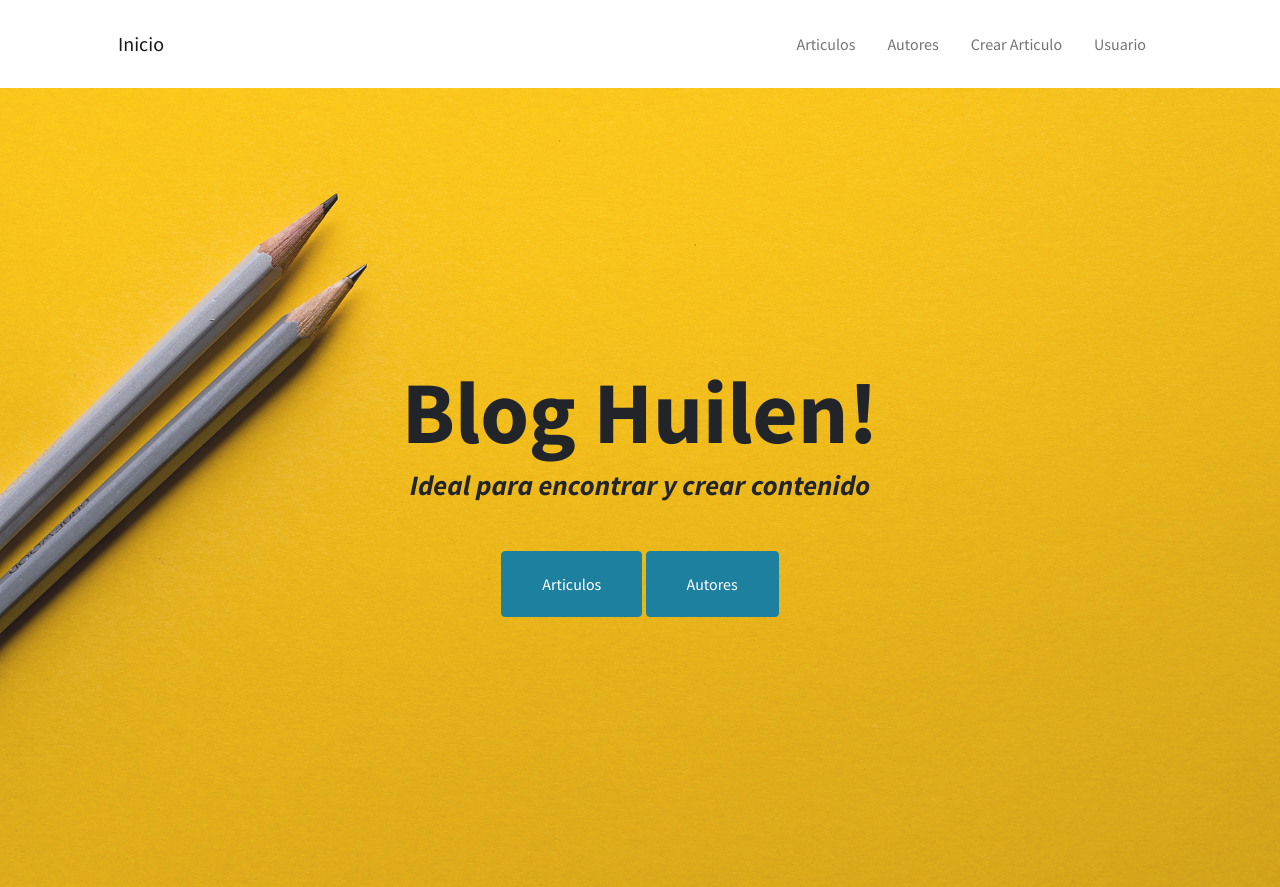
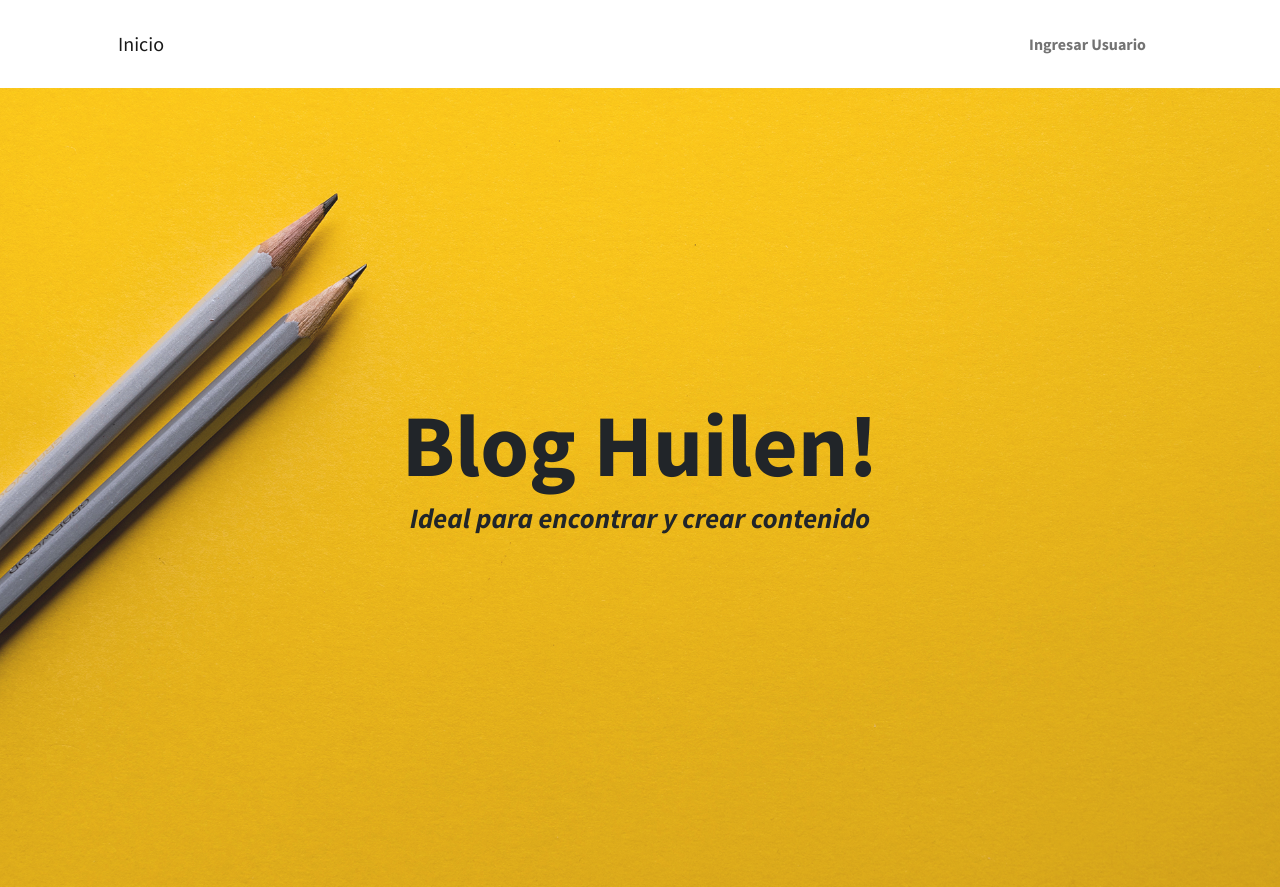
Before and after one commit to HuilenOlivo/ProyectoBlog, a Django app: page /AppBlog/ in a window 1280 px wide. Shown: the top 887 px of the page. Run offline with Django 4.2, Linux system fonts and the light colour scheme; some libraries are stand-ins or nearby versions.

Commit message:
agregando ingresar y cerrar sesion

```diff
--- a/AppBlog/templates/AppBlog/inicio.html
+++ b/AppBlog/templates/AppBlog/inicio.html
@@ -31,10 +31,19 @@
                 </button>
                 <div class="collapse navbar-collapse" id="navbarResponsive">
                     <ul class="navbar-nav ms-auto py-4 py-lg-0">
+
+                        {% if user.is_authenticated %}
+                        <li class="nav-item"><a class="nav-link px-lg-3 py-3 py-lg-4" ></li><strong>Bienvenido: {{ user.username }} </strong></a></li>
                         <li class="nav-item"><a class="nav-link px-lg-3 py-3 py-lg-4" href="{% url 'articulos' %}">Articulos</a></li>
                         <li class="nav-item"><a class="nav-link px-lg-3 py-3 py-lg-4" href="{% url 'autores' %}">Autores</a></li>
                         <li class="nav-item"><a class="nav-link px-lg-3 py-3 py-lg-4" href="{% url 'crear_articulo' %}">Crear Articulo</a></li>
-                        <li class="nav-item"><a class="nav-link px-lg-3 py-3 py-lg-4" href="{% url 'ingresar' %}">Usuario</a></li>
+                        <li class="nav-item"><a class="nav-link px-lg-3 py-3 py-lg-4" href="{% url 'crear_autor' %}">Crear Autor</a></li>
+                        <li class="nav-item"><a class="nav-link px-lg-3 py-3 py-lg-4" href="{% url 'logout' %}"><strong>Cerrar Sesion</strong></a></li>
+                        {% else %}
+                        <li class="nav-item"><a class="nav-link px-lg-3 py-3 py-lg-4" href="{% url 'ingresar' %}"><strong>Ingresar Usuario</strong></a></li>
+                        {% endif %}
+
+
                     </ul>
                 </div>
             </div>
@@ -44,8 +53,7 @@
             <div class="container px-4 px-lg-5 text-center">
                 <h1 class="mb-1">Blog Huilen!</h1>
                 <h3 class="mb-5"><em>Ideal para encontrar y crear contenido</em></h3>
-                <a class="btn btn-primary btn-xl" href="{% url 'articulos' %}">Articulos</a>
-                <a class="btn btn-primary btn-xl" href="{% url 'autores' %}">Autores</a>
+
             </div>
         </header>
         <!-- About-->
--- a/AppBlog/urls.py
+++ b/AppBlog/urls.py
@@ -1,5 +1,6 @@
 from django.urls import path
 from .views import *
+from django.contrib.auth.views import LogoutView
 
 
 
@@ -35,4 +36,6 @@ urlpatterns = [
 
     path ('registro/', registro, name= 'registro'),
     path ('ingresar/', ingresar_request, name='ingresar'),
+    path ('logout/', LogoutView.as_view(), name='logout'),
+
 ]
--- a/AppBlog/views.py
+++ b/AppBlog/views.py
@@ -13,19 +13,20 @@ from django.contrib.auth.decorators import login_required
 
 
 
-# Create your views here.
 def Inicio (request):
     return render (request,'AppBlog/inicio.html')
 
+@login_required
 def autores (request):
     return render (request, 'AppBlog/autores.html')
 
+@login_required
 def articulos (request):
     return render (request, 'AppBlog/articulos.html')
 
 
 #------------------------------ Crear Articulo ------------------------------------
-
+@login_required
 def crear_articulo (request):
     if request.method == "POST":
         form=ArticuloForm (request.POST)
@@ -52,7 +53,7 @@ def crear_articulo (request):
         return render (request, 'AppBlog/crear_articulo.html', {'form': formularioart})
 
 #--------------------------------- Crear Autor ----------------------------------------------------
-
+@login_required
 def crearautor (request):
     if request.method=='POST':
         form= AutorForm (request.POST)
@@ -83,7 +84,7 @@ def usuario (request):
 
 #-----------------------------------Busqueda titulo------------------------------------------------------------------------------
 
-
+@login_required
 def busquedatitulo (request):
     return render (request, 'AppBlog/busquedatitulo.html')
 
@@ -102,11 +103,12 @@ def busquedatitulo (request):
 
 #---------------------------leer / eliminar / editar autor--------------------------------------------------------------
 
-
+@login_required
 def leerautores(request):
     autores=Autor.objects.all()
     return render (request, 'AppBlog/Autores.html', {'autores': autores})
 
+@login_required
 def eliminarautor (request, id):
     autor= Autor.objects.get(id=id)
     print (autor)
@@ -114,6 +116,7 @@ def eliminarautor (request, id):
     autores= Autor.objects.all ()
     return render (request, 'AppBlog/autores.html', {'autores': autores, "mensaje": "Autor eliminado correctamente"})
 
+@login_required
 def editarautor (request,id):
     autor=Autor.objects.get(id=id)
     if request.method=="POST":
@@ -141,11 +144,12 @@ def editarautor (request,id):
 
 #-------------------------------leer / eliminar / editar  articulo---------------------------------------------------------------------------------
 
-
+@login_required
 def leerarticulos(request):
     articulos=Articulo.objects.all()
     return render (request, 'AppBlog/Articulos.html', {'articulos': articulos})
 
+@login_required
 def eliminarticulo(request, id):
     articulo= Articulo.objects.get(id=id)
     print (articulo)
@@ -153,6 +157,7 @@ def eliminarticulo(request, id):
     articulos= Articulo.objects.all ()
     return render (request, 'AppBlog/articulos.html', {'articulos': articulos, "mensaje": "Articulo eliminado correctamente"})
 
+@login_required
 def editararticulo (request,id):
     articulo=Articulo.objects.get(id=id)
     if request.method=="POST":
--- a/HuilenBlog/settings.py
+++ b/HuilenBlog/settings.py
@@ -122,3 +122,7 @@ STATIC_URL = 'static/'
 # https://docs.djangoproject.com/en/4.1/ref/settings/#default-auto-field
 
 DEFAULT_AUTO_FIELD = 'django.db.models.BigAutoField'
+
+LOGOUT_REDIRECT_URL='/AppBlog/'
+
+LOGIN_URL='/AppCoder/registro/'
```
Also changed, not shown: AppBlog/templates/AppBlog/padre.html (+6 -1 lines), db.sqlite3.
